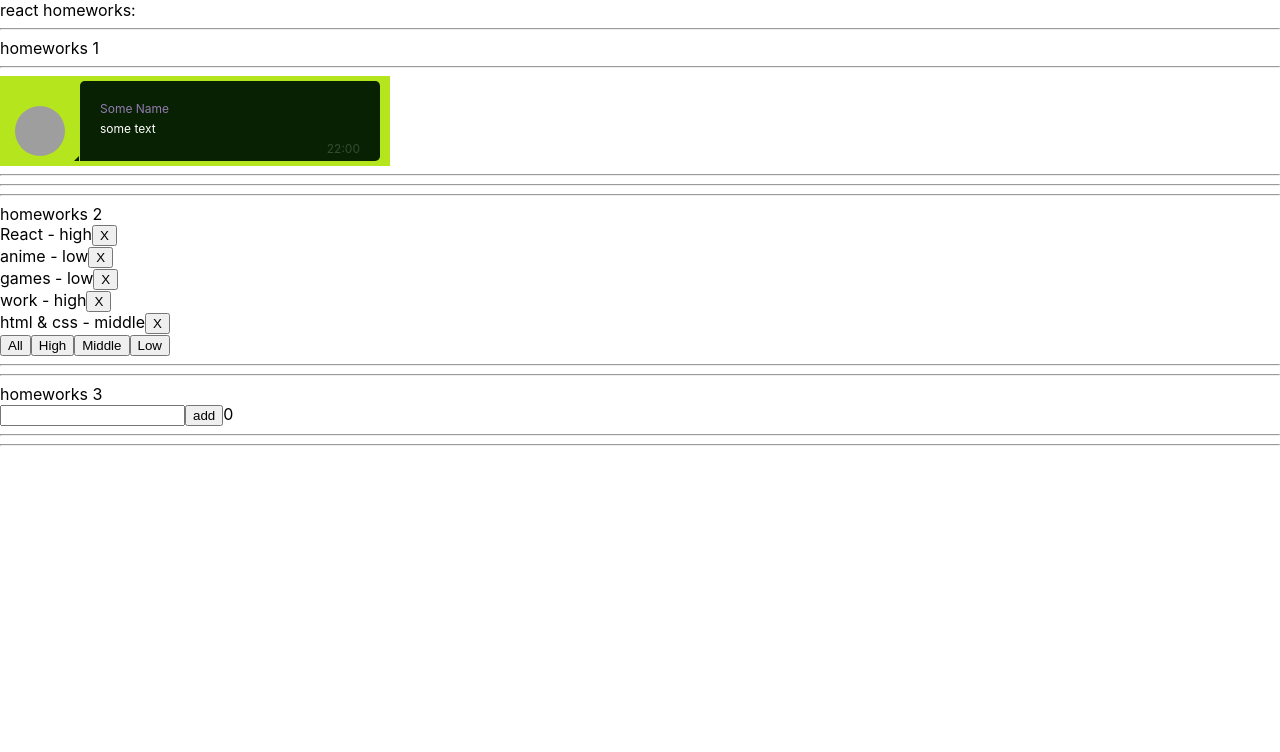
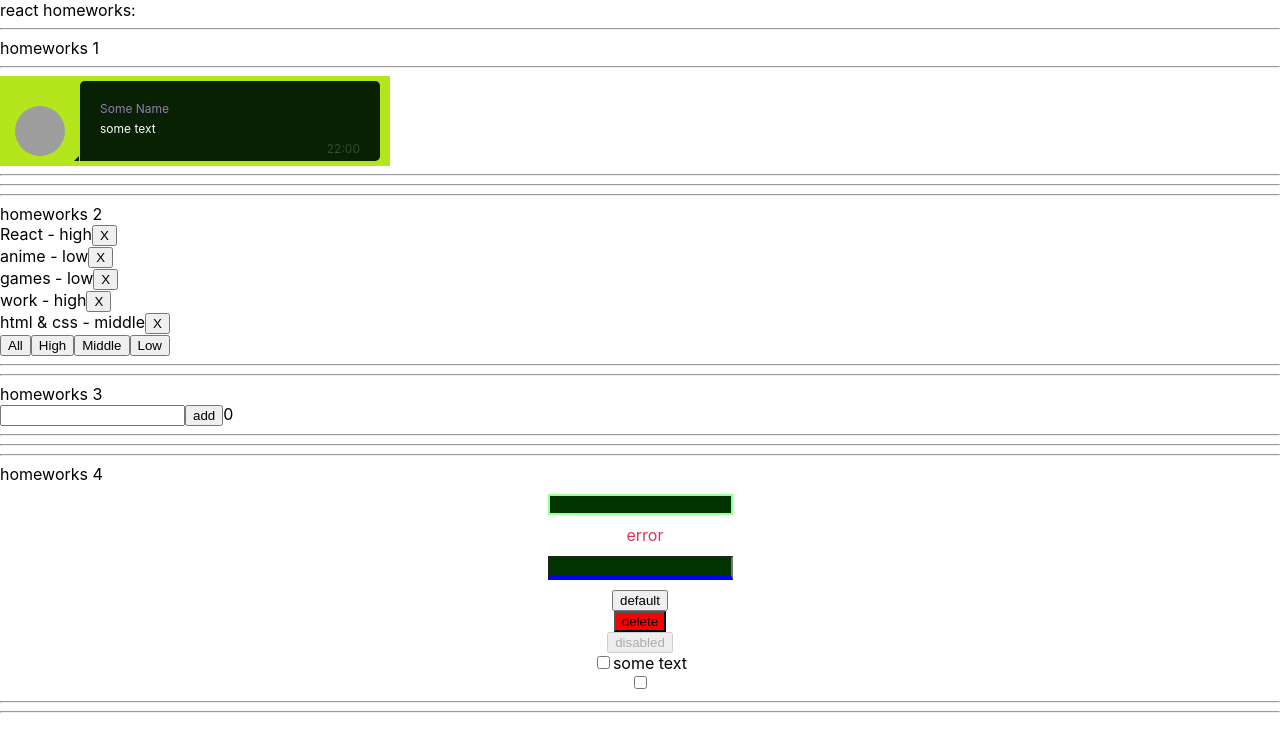
Before and after one commit to FFiillaattoovv/react-homework, a React (Create React App) app: page / in a window 1280 px wide. Shown: the top 752 px of the page. Built offline with nearby package versions, Linux system fonts and the light colour scheme; grey boxes are pictures that could not be loaded.

Commit message:
Add completed homework #4

```diff
--- a/src/p1-main/m1-ui/u1-app/App.tsx
+++ b/src/p1-main/m1-ui/u1-app/App.tsx
@@ -3,6 +3,7 @@
 import HW1 from '../../../p2-homeworks/h1/HW1'
 import HW2 from '../../../p2-homeworks/h2/HW2';
 import HW3 from '../../../p2-homeworks/h3/HW3';
+import HW4 from '../../../p2-homeworks/h4/HW4';
 
 function App() {
     return (
@@ -11,7 +12,7 @@
             <HW1/>
             <HW2/>
             <HW3/>
-            {/*<HW4/>*/}
+            <HW4/>
             {/*<HW5/>*/}
 
         </div>
--- a/src/p2-homeworks/h4/common/c1-SuperInputText/SuperInputText.module.css
+++ b/src/p2-homeworks/h4/common/c1-SuperInputText/SuperInputText.module.css
@@ -1,12 +1,26 @@
+.input:focus {
+    outline: none;
+    border: 2px solid #99ff99;
+}
+
 .superInput {
+    margin: 10px;
 
+    background: #003300;
+    color: #99ff99;
 }
 
 .errorInput {
-    border: 3px solid lime;
-    background: red;
+    margin: 10px;
+
+    background: #003300;
+    color: #99ff99;
+
+    border: 2px solid #99ff99;
 }
 
 .error {
-    color: red;
+    color: #dd3355;
+    height: 21px;
+    margin-left: 10px;
 }
--- a/src/p2-homeworks/h4/common/c1-SuperInputText/SuperInputText.tsx
+++ b/src/p2-homeworks/h4/common/c1-SuperInputText/SuperInputText.tsx
@@ -4,9 +4,7 @@
 // тип пропсов обычного инпута
 type DefaultInputPropsType = DetailedHTMLProps<InputHTMLAttributes<HTMLInputElement>, HTMLInputElement>
 
-// здесь мы говорим что у нашего инпута будут такие же пропсы как у обычного инпута
-// (чтоб не писать value: string, onChange: ...; они уже все описаны в DefaultInputPropsType)
-type SuperInputTextPropsType = DefaultInputPropsType & { // и + ещё пропсы которых нет в стандартном инпуте
+type SuperInputTextPropsType = DefaultInputPropsType & {
     onChangeText?: (value: string) => void
     onEnter?: () => void
     error?: string
@@ -39,7 +37,7 @@
     }
 
     const finalSpanClassName = `${s.error} ${spanClassName ? spanClassName : ''}`
-    const finalInputClassName = `${s.errorInput} ${className}` // need to fix with (?:) and s.superInput
+    const finalInputClassName = `${s.input} ${error ? s.errorInput : s.superInput} ${className}`
 
     return (
         <>
--- a/src/p2-homeworks/h4/common/c3-SuperCheckbox/SuperCheckbox.tsx
+++ b/src/p2-homeworks/h4/common/c3-SuperCheckbox/SuperCheckbox.tsx
@@ -20,7 +20,10 @@
     }
 ) => {
     const onChangeCallback = (e: ChangeEvent<HTMLInputElement>) => {
-        // сделайте так чтоб работал onChange и onChangeChecked
+        onChange // если есть пропс onChange
+        && onChange(e) // то передать ему е (поскольку onChange не обязателен)
+
+        onChangeChecked && onChangeChecked(e.currentTarget.checked)
     }
 
     const finalInputClassName = `${s.checkbox} ${className ? className : ''}`
```
